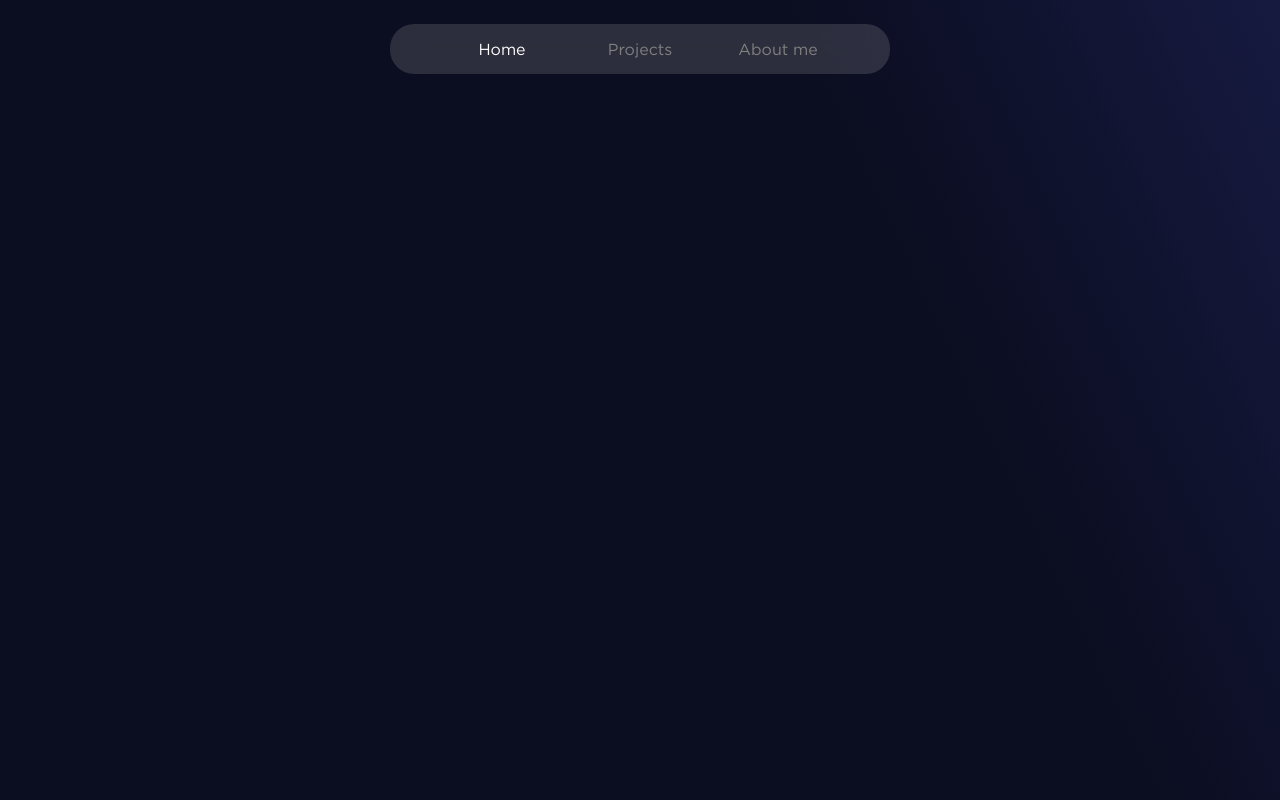
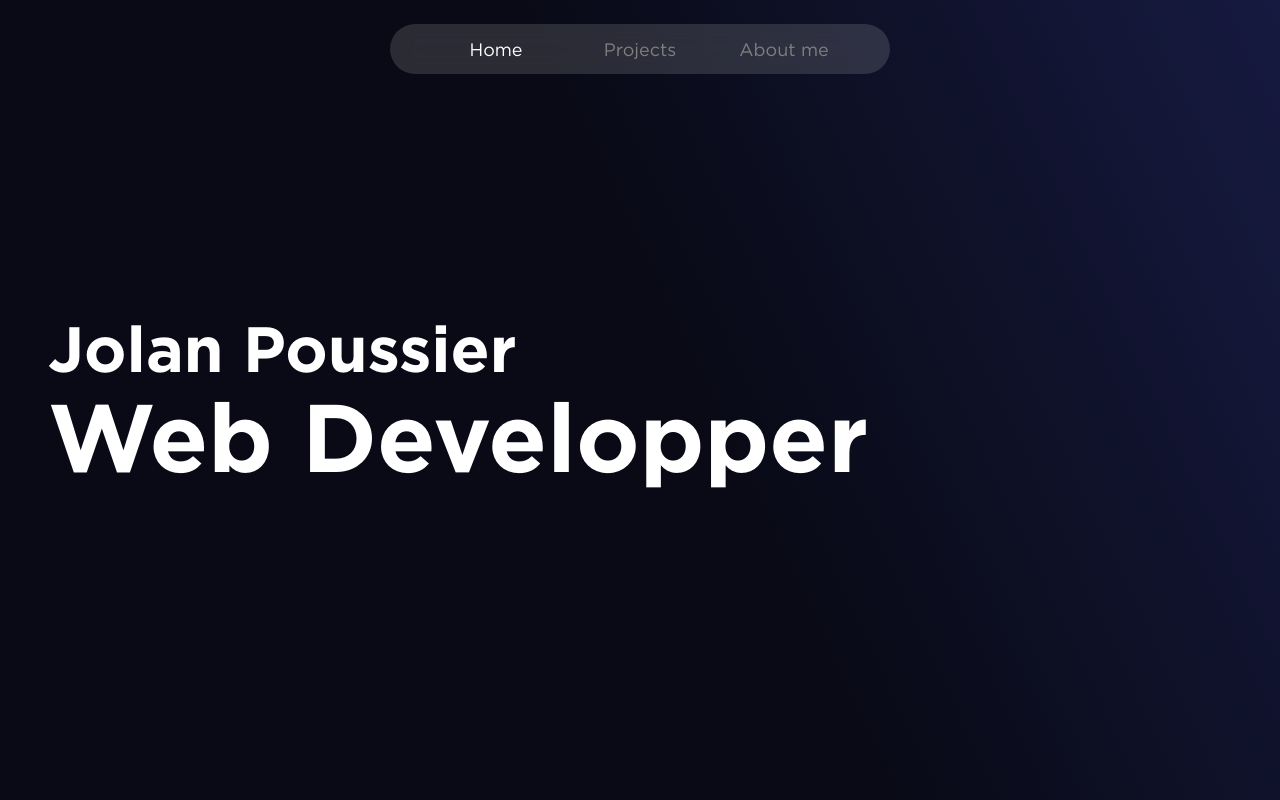
Before and after one commit to JolanPoussier/portfolio, a Next.js app: page / in a window 1280 px wide. Shown: the top 800 px of the page. Built offline with nearby package versions, Linux system fonts and the light colour scheme.

Commit message:
feat: home

```diff
--- a/package.json
+++ b/package.json
@@ -13,6 +13,7 @@
     "prettier": "^3.2.5",
     "react": "^18",
     "react-dom": "^18",
+    "react-use": "^17.5.0",
     "sass": "^1.74.1",
     "styled-components": "^6.1.8"
   },
--- a/src/app/globals.scss
+++ b/src/app/globals.scss
@@ -33,18 +33,15 @@
 }
 
 html {
-  background: rgb(11, 13, 32);
-  background: linear-gradient(
-    65deg,
-    rgba(11, 13, 32, 1) 70%,
-    rgba(22, 26, 64, 1) 100%
-  );
+  scroll-behavior: smooth;
+  background-color: #090a16;
+  background: linear-gradient(65deg, #090a16 70%, rgba(22, 26, 64, 1) 100%);
 }
 
 body {
-  max-width: 100vw;
-  height: 100vh;
+  width: 100vw;
   overflow-x: hidden;
+  color: white;
 }
 
 a {
--- a/src/app/layout.tsx
+++ b/src/app/layout.tsx
@@ -18,10 +18,7 @@ export default function RootLayout({
     <html lang="en">
       <body>
         <StyledComponentsRegistry>
-          <Theme>
-            <Navbar />
-            {children}
-          </Theme>
+          <Theme>{children}</Theme>
         </StyledComponentsRegistry>
       </body>
     </html>
--- a/src/app/page.tsx
+++ b/src/app/page.tsx
@@ -1,20 +1,57 @@
 'use client';
 
+import Home from '@/components/home';
+import Navbar from '@/components/navbar';
+import { useIsVisible } from '@/hooks/useOnScreen';
+import { findNavbarLocation } from '@/utils/findNavbarLocation';
+import { useRef } from 'react';
 import styled from 'styled-components';
+
+const Main = styled.main`
+  padding: 0 2em;
+`;
+
+const Section = styled.div`
+  display: block;
+  height: 100vh;
+  font-family: ${(props) => props.theme.fonts.light};
+  font-weight: 200;
+  font-size: 1em;
+  padding: 0.25em 1em;
+`;
 
 const Button = styled.button<{ $primary?: boolean }>`
   /* Adapt the colors based on primary prop */
+  display: block;
+  height: 100vh;
   background: ${(props) => (props.$primary ? '#BF4F74' : 'white')};
   color: ${(props) => (props.$primary ? 'white' : '#BF4F74')};
   font-family: ${(props) => props.theme.fonts.light};
   font-weight: 200;
   font-size: 1em;
-  margin: 1em;
+  margin: 6em;
   padding: 0.25em 1em;
   border: 2px solid #bf4f74;
   border-radius: 3px;
 `;
 
-export default function Home() {
-  return <main>{/* <Button>Home</Button> */}</main>;
+export default function App() {
+  const home = useRef(null);
+  const projects = useRef(null);
+  const about = useRef(null);
+  const homeVisible = useIsVisible(home);
+  const projectsVisible = useIsVisible(projects);
+
+  return (
+    <>
+      <Navbar location={findNavbarLocation(homeVisible, projectsVisible)} />
+      <Main>
+        <Section ref={home} id="home">
+          <Home />
+        </Section>
+        <Button ref={projects} id="projects"></Button>
+        <Button ref={about} id="about"></Button>
+      </Main>
+    </>
+  );
 }
--- /dev/null
+++ b/src/components/home.tsx
@@ -0,0 +1,27 @@
+import styled from 'styled-components';
+
+const Main = styled.div`
+  height: 100%;
+  display: flex;
+  alignt-itms: center;
+  justify-content: center;
+  flex-direction: column;
+`;
+const Intro = styled.h1`
+  font-family: ${(props) => props.theme.fonts.bold};
+  font-size: 4em;
+`;
+
+const Job = styled.h1`
+  font-family: ${(props) => props.theme.fonts.bold};
+  font-size: 6em;
+`;
+
+export default function Home() {
+  return (
+    <Main>
+      <Intro>Jolan Poussier</Intro>
+      <Job>Web Developper</Job>
+    </Main>
+  );
+}
--- a/src/components/navbar.tsx
+++ b/src/components/navbar.tsx
@@ -2,24 +2,26 @@
 
 import Link from 'next/link';
 import styled from 'styled-components';
-import { usePathname } from 'next/navigation';
 
 const Container = styled.header`
-  height: 50px;
+  position: fixed;
+  top: 24px;
+  left: calc((100vw / 2) - 250px);
+  min-height: 50px;
   width: 500px;
   margin: auto;
-  margin-top: 24px;
-  padding: 0 24px;
+  padding: 0 12px;
   display: flex;
   align-items: center;
   backdrop-filter: blur(15px);
   background-color: rgba(182, 182, 182, 0.2);
   justify-content: space-evenly;
-  border-radius: 24px;
+  border-radius: 30px;
   font-family: ${(props) => props.theme.fonts.light};
+  font-size: 18px;
 `;
 
-const NavLink = styled(Link)<{ focus?: boolean }>`
+const NavLink = styled(Link)<{ focus?: string }>`
   height: 100%;
   width: 100px;
   display: flex;
@@ -32,20 +34,28 @@ const NavLink = styled(Link)<{ focus?: boolean }>`
   }
 `;
 
-export default function Navbar() {
-  const pathname = usePathname();
+export default function Navbar({ location }: { location: string }) {
   return (
     <Container>
-      <NavLink focus={pathname == '/' ? true : false} href={'/'}>
+      <NavLink
+        focus={location == '' || location == 'home' ? 'true' : ''}
+        href={'/#home'}
+        scroll={true}
+      >
         Home
       </NavLink>
       <NavLink
-        focus={pathname == '/projects' ? true : false}
-        href={'/projects'}
+        focus={location == 'projects' ? 'true' : ''}
+        href={'/#projects'}
+        scroll={true}
       >
         Projects
       </NavLink>
-      <NavLink focus={pathname == '/about' ? true : false} href={'/about'}>
+      <NavLink
+        focus={location == 'about' ? 'true' : ''}
+        href={'/#about'}
+        scroll={true}
+      >
         About me
       </NavLink>
     </Container>
--- /dev/null
+++ b/src/hooks/useOnScreen.ts
@@ -0,0 +1,18 @@
+import { useEffect, useState } from 'react';
+
+export function useIsVisible(ref) {
+  const [isIntersecting, setIntersecting] = useState(false);
+
+  useEffect(() => {
+    const observer = new IntersectionObserver(([entry]) =>
+      setIntersecting(entry.isIntersecting)
+    );
+
+    observer.observe(ref.current);
+    return () => {
+      observer.disconnect();
+    };
+  }, [ref]);
+
+  return isIntersecting;
+}
--- /dev/null
+++ b/src/utils/findNavbarLocation.ts
@@ -0,0 +1,12 @@
+export const findNavbarLocation = (
+  homeVisible: boolean,
+  projectsVisible: boolean
+) => {
+  if (homeVisible) {
+    return '';
+  } else if (projectsVisible) {
+    return 'projects';
+  } else {
+    return 'about';
+  }
+};
```
Also changed, not shown: 1 other file (tests, documents, lock files or other folders).
